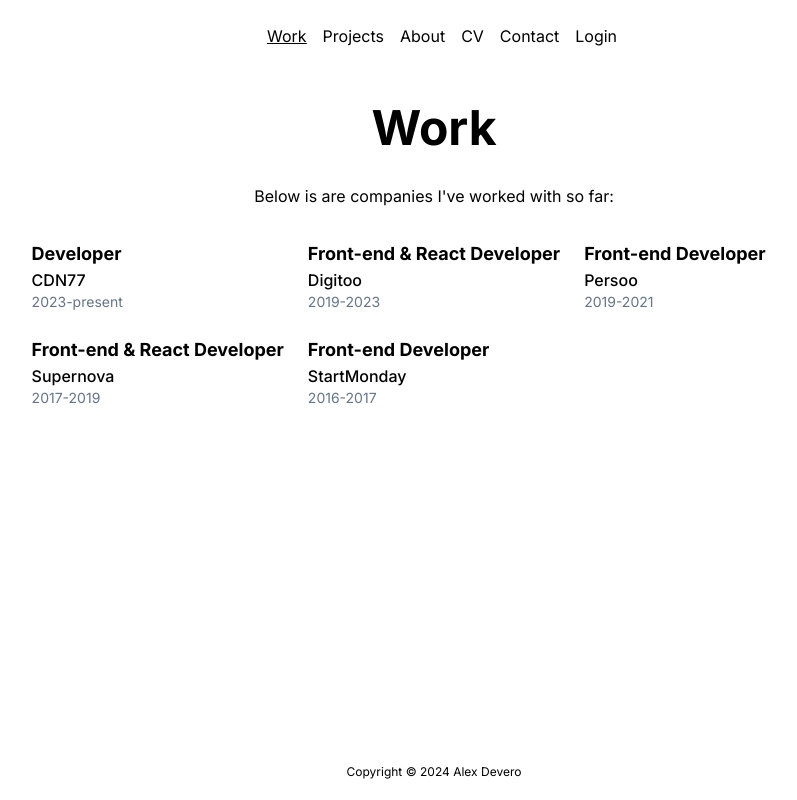
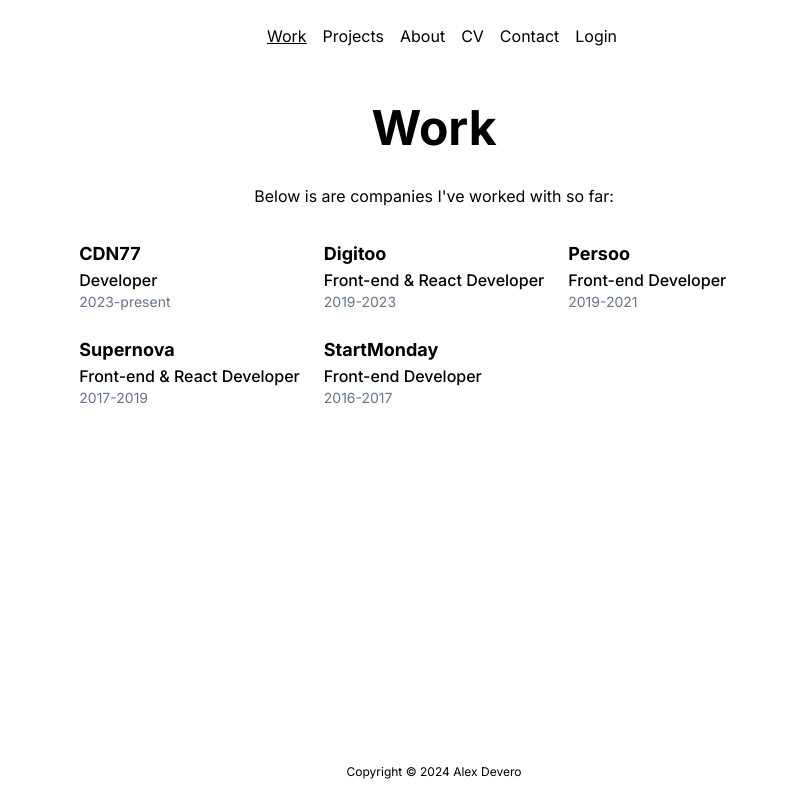
Before and after one commit to alexdevero/alex-devero-website-nextjs, a Next.js app: page /work in a window 1280 px wide. Shown: the whole page, without its empty margins (206-1003 px from the left). Built offline with nearby package versions, Linux system fonts and the light colour scheme; some icons are missing.

Commit message:
fix: work/project info text order

```diff
--- a/src/app/projects/page.tsx
+++ b/src/app/projects/page.tsx
@@ -49,11 +49,11 @@ export default async function Projects() {
           <div className='mb-8 grid grid-cols-1 justify-center gap-6 md:grid-cols-2 lg:grid-cols-3'>
             {projects.map(project => (
               <div key={project.name} className='flex flex-col'>
-                <span className='text-lg font-bold'>{project.position}</span>
+                <span className='text-lg font-bold'>{project.name}</span>
 
-                <h5 className='text-base font-medium'>{project.name}</h5>
+                <h5 className='text-base font-medium'>{project.position}</h5>
                 <h5 className='text-sm text-slate-500'>
-                  {project.yearFrom}-{project.yearTo}{' '}
+                  {project.yearFrom}-{project.yearTo}
                 </h5>
               </div>
             ))}
--- a/src/app/work/page.tsx
+++ b/src/app/work/page.tsx
@@ -12,9 +12,9 @@ export default async function Projects() {
         <div className='mb-8 grid grid-cols-1 justify-center gap-6 md:grid-cols-2 lg:grid-cols-3'>
           {work.map(project => (
             <div key={project.company} className='flex flex-col'>
-              <span className='text-lg font-bold'>{project.position}</span>
+              <span className='text-lg font-bold'>{project.company}</span>
 
-              <h5 className='text-base font-medium'>{project.company}</h5>
+              <h5 className='text-base font-medium'>{project.position}</h5>
               <h5 className='text-sm text-slate-500'>
                 {project.yearFrom}-{project.yearTo}{' '}
               </h5>
```
